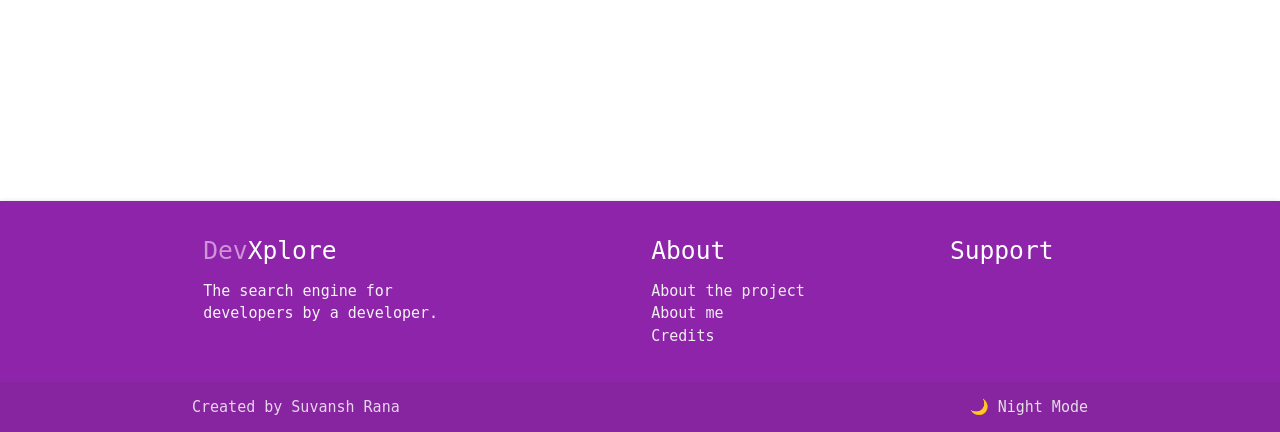
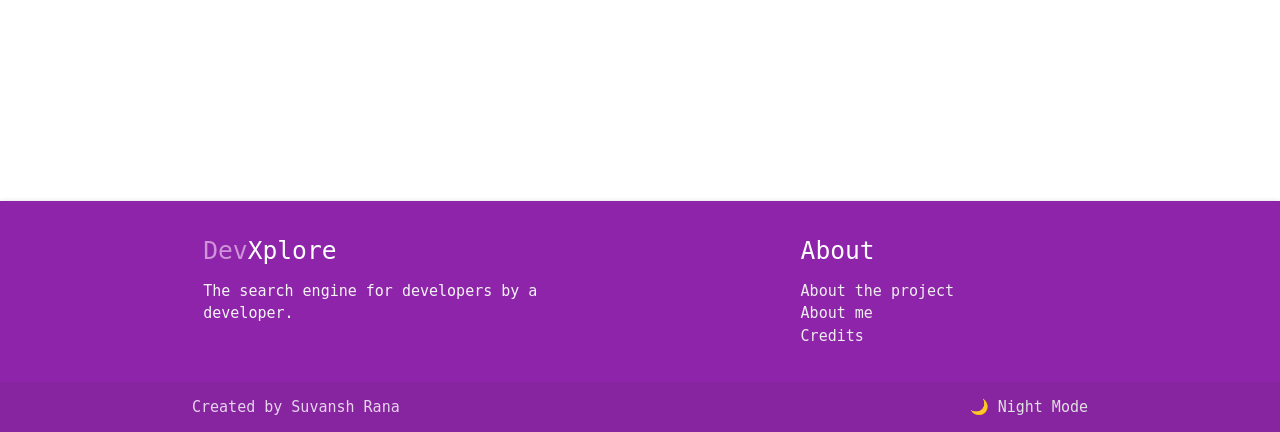
Before and after one commit to suvnshr/developer-search, a Django app: page / in a window 1280 px wide. Shown: the part 368-800 px from the top of the page. Run offline with Django 3.2, Linux system fonts and the light colour scheme.

Commit message:
Revert "feat(footer): Added "buy me a chai" btn"
This reverts commit 08f083eb63d9a09b484ef1177b83c7a9e50aa343.

```diff
--- a/search/templates/search/base.html
+++ b/search/templates/search/base.html
@@ -71,7 +71,7 @@
     <footer class="page-footer z-depth-1">
           <div class="container">
             <div class="row">
-              <div class="col l4 s12">
+              <div class="col l6 s12">
                 <h5>
                   <a href="/">
                     <span class="purple-text text-lighten-3">Dev</span><span class="white-text">Xplore</span>
@@ -87,13 +87,6 @@
                   <li><a target="_blank" rel="noopener" class="grey-text text-lighten-3" href="https://suvanshrana.com">About me</a></li>
                   <li><a class="grey-text text-lighten-3" href="{% url 'search:credits' %}">Credits</a></li>
                 </ul>
-              </div>
-
-              <div class="col l2 s12">
-                <h5 class="white-text">Support</h5>
-                <p>
-                  <script type="text/javascript" src="https://cdnjs.buymeacoffee.com/1.0.0/button.prod.min.js" data-name="bmc-button" data-slug="suvnshr" data-color="#ce93d8" data-emoji="☕"  data-font="Cookie" data-text="Buy me a chai" data-outline-color="#000000" data-font-color="#000000" data-coffee-color="#FFDD00" ></script>
-                </p>
               </div>
             </div>
           </div>
```
